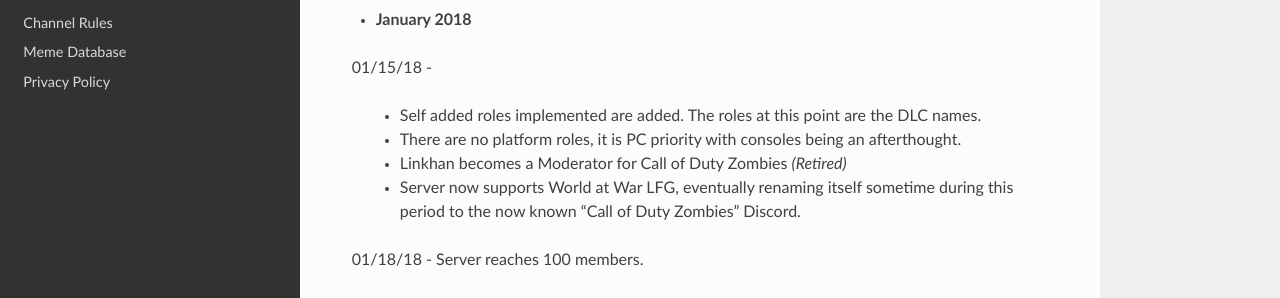
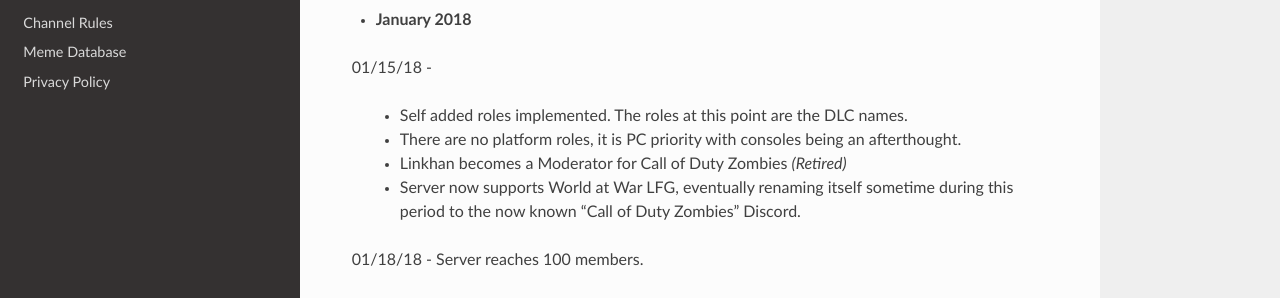
Before and after one commit to EternalllZM/rtd-codz, a Sphinx documentation site: the page built from docs/source/server_history.rst, in a window 1280 px wide and 900 px high, scrolled down 597 px. Shown: the part 152-450 px from the top of the window. Built offline with Sphinx 7.4.7 and the Read the Docs theme 2.0.0, drawn with Linux system fonts in a browser that asks for light colours; some of the changed text lies outside the part shown.

Commit message:
Update server_history.rst

```diff
--- a/docs/source/server_history.rst
+++ b/docs/source/server_history.rst
@@ -30,7 +30,7 @@
 
 01/15/18 -
 
-    • Self added roles implemented are added. The roles at this point are the DLC names.
+    • Self added roles implemented. The roles at this point are the DLC names.
 
     • There are no platform roles, it is PC priority with consoles being an afterthought.
 
@@ -149,7 +149,7 @@
 
 - **July 2020**
 
-07/07/20 - Colden becomes a Moderator for Call of Duty Zombies.
+07/07/20 - Colden becomes Moderator for Call of Duty Zombies.
 
 - **August 2020**
 
```
Also changed, not shown: other parts of docs/source/server_history.rst (+2 -2 lines).
